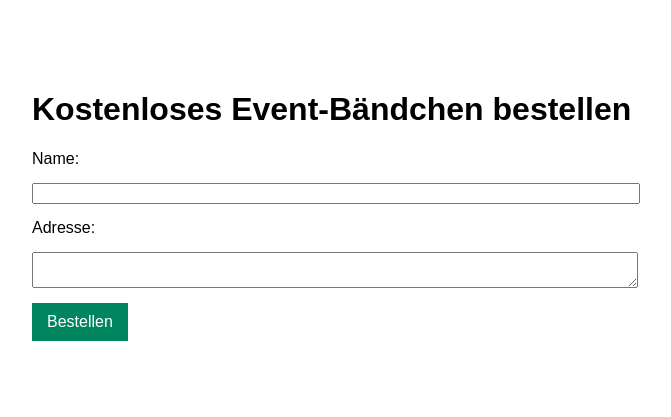
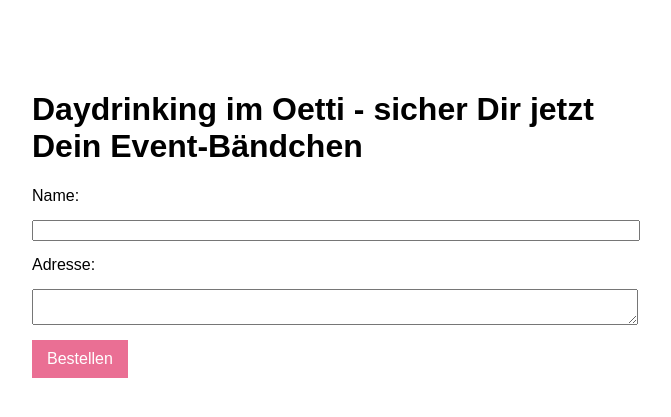
Before and after one commit to Rxtti/baendchen, a website: page public/index.html in a window 1280 px wide. Shown: the whole page, without its empty margins (308-979 px from the left). Drawn offline with Linux system fonts and the light colour scheme.

Commit message:
Update index.html

```diff
--- a/public/index.html
+++ b/public/index.html
@@ -19,7 +19,7 @@
     button {
       padding: 10px 15px;
       font-size: 16px;
-      background: #00855e;
+      background: #ea6f94;
       color: white;
       border: none;
       cursor: pointer;
@@ -30,7 +30,7 @@
   </style>
 </head>
 <body>
-  <h1>Kostenloses Event-Bändchen bestellen</h1>
+  <h1>Daydrinking im Oetti - sicher Dir jetzt Dein Event-Bändchen</h1>
   <form id="orderForm">
     <label for="name">Name:</label>
     <input type="text" id="name" required />
```
